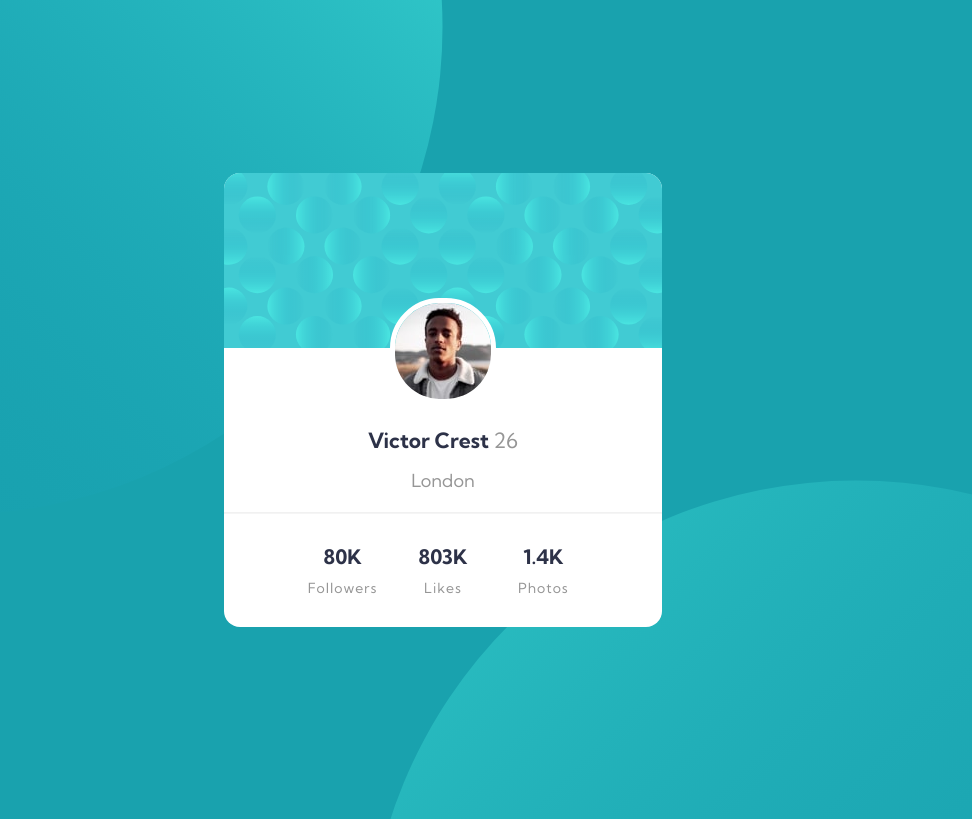
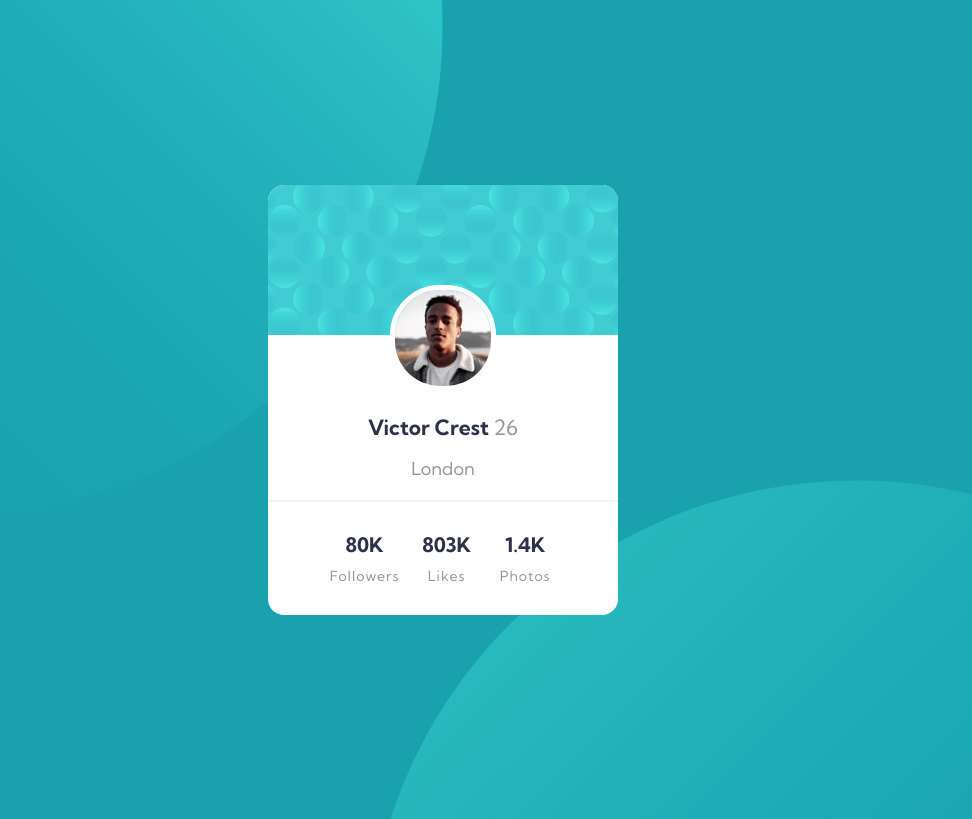
Before and after one commit to Gourman/profile-card-component, a plain HTML site: page index.html in a window 1536 px wide. Shown: the top 819 px of the page, without its empty margins (325-1297 px from the left). Drawn offline with Linux system fonts and the light colour scheme.

Commit message:
add width to body

```diff
--- a/css/styles.css
+++ b/css/styles.css
@@ -40,6 +40,7 @@ body {
   justify-content: center;
   align-items: center;
   height: 100vh;
+  width: 100vw;
   position: relative;
   overflow: hidden;
   font-family: var(--font-family);
@@ -64,6 +65,7 @@ body::after {
   background-color: #fff;
   border-radius: 16px;
   position: relative;
+  max-width: 350px;
 }
 .card-title img {
   width: 100%;
@@ -142,11 +144,4 @@ body::after {
     top: 60%;
     left: 45%;
   }
-  .card {
-    max-width: 450px;
-    position: relative;
-  }
-  .card-title img {
-    height: 175px;
-  }
 }
```
